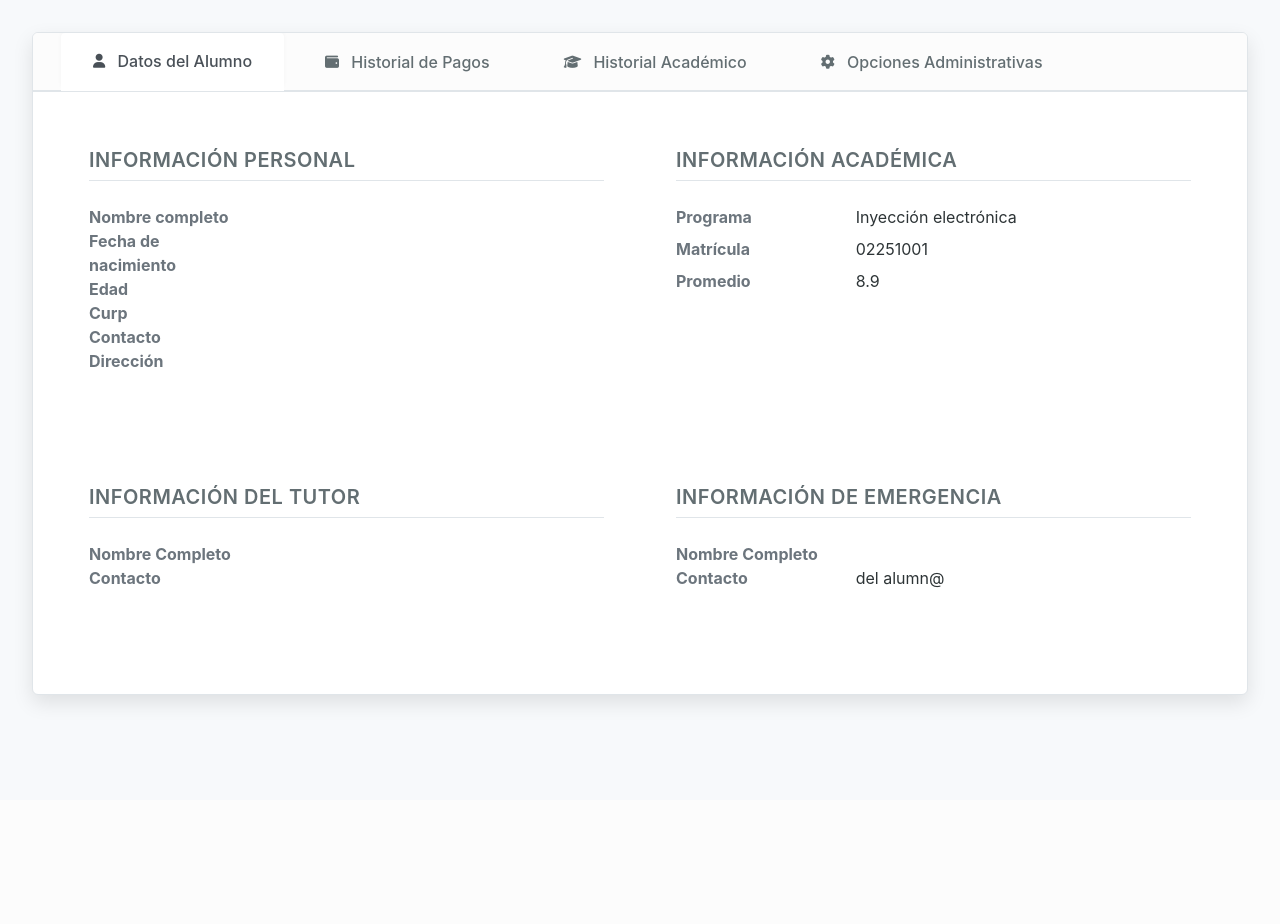
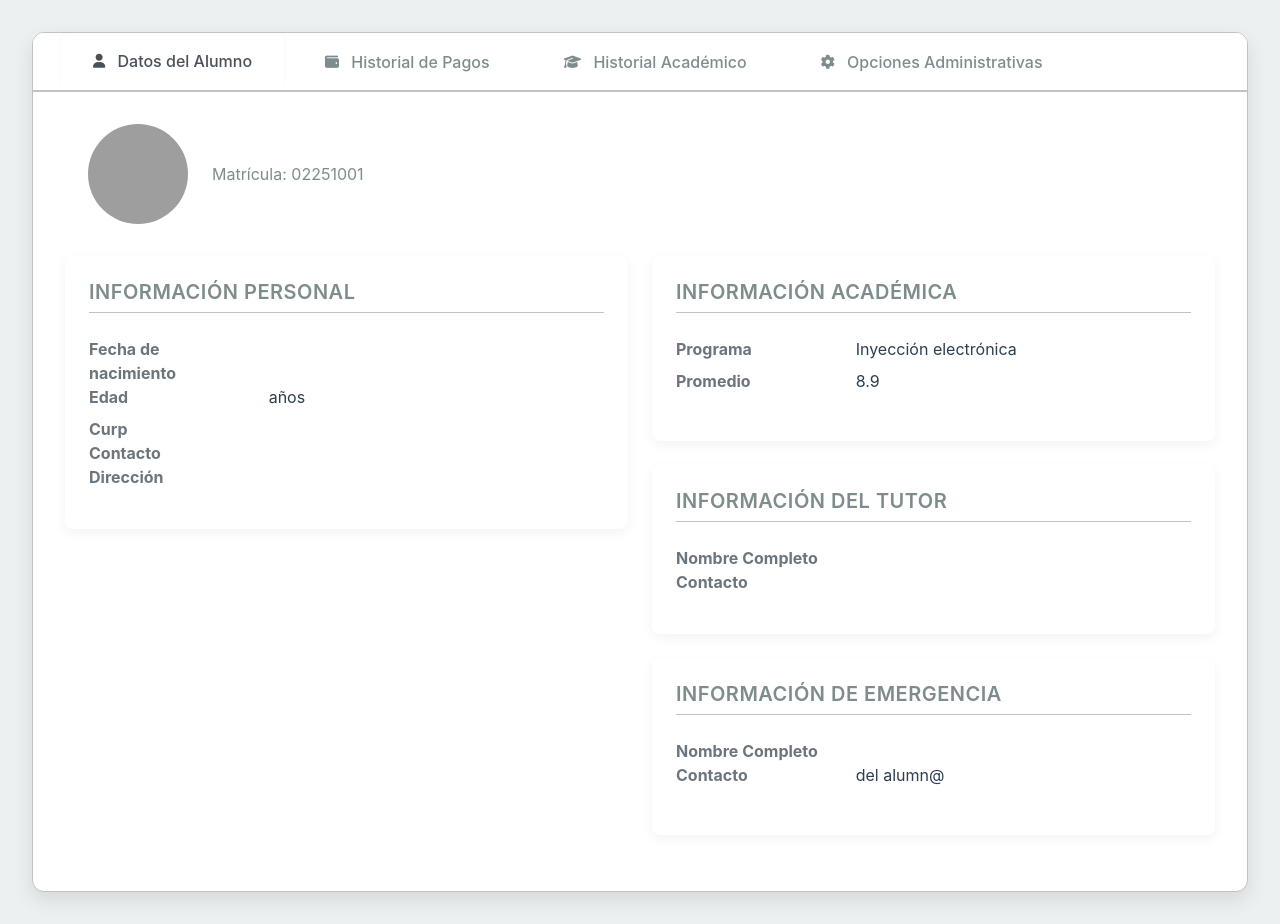
Before and after one commit to isacfesp/Agora, a PHP site: page /Modules/Alumnos/alumno.php in a window 1280 px wide. Before the commit the page ends 708 px from the top, so only its background shows below. Run offline with PHP 8.4, Linux system fonts and the light colour scheme; grey boxes are pictures that could not be loaded.

Commit message:
Mejora de diseño en alumno

```diff
--- a/Modules/Alumnos/alumno.php
+++ b/Modules/Alumnos/alumno.php
@@ -24,6 +24,7 @@ $e_nombre = isset($_GET['e_nombre']) ? $_GET['e_nombre'] : '';
 $e_parentesco = isset($_GET['e_parentesco']) ? $_GET['e_parentesco'] : '';
 $e_telefono = isset($_GET['e_telefono']) ? $_GET['e_telefono'] : '';
 ?>
+
 <!DOCTYPE html>
 <html lang="es">
 <head>
@@ -34,17 +35,17 @@ $e_telefono = isset($_GET['e_telefono']) ? $_GET['e_telefono'] : '';
     <link rel="stylesheet" href="https://cdnjs.cloudflare.com/ajax/libs/font-awesome/6.4.0/css/all.min.css">
     <style>
         :root {
-            --primary: #BBCD5D;
-            --primary-hover: #A8B850;
-            --secondary: #2D3436;
-            --success: #28A745;
-            --danger: #DC3545;
-            --warning: #FFC107;
-            --text-primary: #2D3436;
-            --text-secondary: #636E72;
-            --border: #E0E5E9;
+            --primary: #2C3E50;
+            --primary-hover: #1A252F;
+            --secondary: #34495E;
+            --success: #27AE60;
+            --danger: #E74C3C;
+            --warning: #F1C40F;
+            --text-primary: #2C3E50;
+            --text-secondary: #7F8C8D;
+            --border: #BDC3C7;
             --surface: #FFFFFF;
-            --background: #f7f9fb;
+            --background: #ECF0F1;
         }
 
         body {
@@ -59,15 +60,14 @@ $e_telefono = isset($_GET['e_telefono']) ? $_GET['e_telefono'] : '';
             margin: 2rem auto;
             background: var(--surface);
             border: 1px solid var(--border);
-            border-radius: 6px;
+            border-radius: 12px;
             overflow: hidden;
         }
 
-        /* Navegación mejorada */
         .nav-tabs {
             border-bottom: 2px solid var(--border);
             padding: 0 1.5rem;
-            background: #FCFCFC;
+            background: var(--surface);
         }
 
         .nav-link {
@@ -82,37 +82,26 @@ $e_telefono = isset($_GET['e_telefono']) ? $_GET['e_telefono'] : '';
 
         .nav-link.active {
             background: var(--primary);
-            color: #BBCD5D;
-            border-radius: 4px 4px 0 0;
+            color: var(--surface);
+            border-radius: 8px 8px 0 0;
             border: none;
             box-shadow: 0 -2px 4px rgba(0,0,0,0.03);
-        }
-
-        .nav-link.active::after {
-            content: '';
-            position: absolute;
-            bottom: -2px;
-            left: 0;
-            right: 0;
-            height: 2px;
-            background: var(--surface);
         }
 
         .nav-link:hover:not(.active) {
             background: #F5F5F5;
         }
 
-        /* Secciones de contenido */
         .tab-content {
             padding: 2rem;
         }
 
-        /* Componentes de datos */
         .data-card {
             padding: 1.5rem;
-            border-radius: 6px;
+            border-radius: 8px;
             margin-bottom: 1.5rem;
             background: var(--surface);
+            box-shadow: 0 4px 12px rgba(0, 0, 0, 0.05);
         }
 
         .data-header {
@@ -125,13 +114,12 @@ $e_telefono = isset($_GET['e_telefono']) ? $_GET['e_telefono'] : '';
             border-bottom: 1px solid var(--border);
         }
 
-        /* Sistema de botones */
         .btn-primary {
             background: var(--primary);
             border: none;
             color: var(--surface);
             padding: 0.75rem 1.5rem;
-            border-radius: 4px;
+            border-radius: 6px;
             transition: all 0.2s ease;
         }
 
@@ -145,13 +133,12 @@ $e_telefono = isset($_GET['e_telefono']) ? $_GET['e_telefono'] : '';
             border: 1px solid var(--border);
             color: var(--text-primary);
             padding: 0.75rem 1.5rem;
-            border-radius: 4px;
+            border-radius: 6px;
         }
 
-        /* Tablas profesionales */
         .table-custom {
             border: 1px solid var(--border);
-            border-radius: 6px;
+            border-radius: 8px;
             overflow: hidden;
         }
 
@@ -171,11 +158,10 @@ $e_telefono = isset($_GET['e_telefono']) ? $_GET['e_telefono'] : '';
             vertical-align: middle;
         }
 
-        /* Sistema de alertas */
         .alert-card {
             padding: 1.5rem;
             border-left: 4px solid;
-            border-radius: 4px;
+            border-radius: 6px;
             margin-bottom: 1.5rem;
         }
 
@@ -194,18 +180,42 @@ $e_telefono = isset($_GET['e_telefono']) ? $_GET['e_telefono'] : '';
             background: #E8F5E9;
         }
 
-        /* Filtros y controles */
         .filter-container {
             background: #FAFAFA;
             padding: 1.5rem;
-            border-radius: 6px;
+            border-radius: 8px;
             margin-bottom: 2rem;
         }
 
         .form-select {
             border: 1px solid var(--border);
-            border-radius: 4px;
+            border-radius: 6px;
             padding: 0.75rem 1rem;
+        }
+
+        .profile-section {
+            display: flex;
+            align-items: center;
+            margin-bottom: 2rem;
+        }
+
+        .profile-section img {
+            margin-left: 2%;
+            width: 100px;
+            height: 100px;
+            border-radius: 50%;
+            margin-right: 1.5rem;
+        }
+
+        .profile-section h2 {
+            margin: 0;
+            font-size: 1.75rem;
+            color: var(--text-primary);
+        }
+
+        .profile-section p {
+            margin: 0;
+            color: var(--text-secondary);
         }
     </style>
 </head>
@@ -245,19 +255,24 @@ $e_telefono = isset($_GET['e_telefono']) ? $_GET['e_telefono'] : '';
         <div class="tab-content">
             <!-- Sección Datos -->
             <div class="tab-pane fade show active" id="datos">
+                <div class="profile-section">
+                    <img src="https://cdn.pixabay.com/photo/2015/10/05/22/37/blank-profile-picture-973460_960_720.png" alt="Foto del Alumno">
+                    <div>
+                        <h2><?php echo $nombre . ' ' . $apaterno . ' ' . $amaterno ?></h2>
+                        <p>Matrícula: 02251001</p>
+                    </div>
+                </div>
+
                 <div class="row g-4">
                     <div class="col-md-6">
                         <div class="data-card">
                             <h5 class="data-header">Información Personal</h5>
                             <dl class="row">
-                                <dt class="col-sm-4 text-secondary">Nombre completo</dt>
-                                <dd class="col-sm-8"><?php echo $nombre . ' ' . $apaterno . ' ' . $amaterno ?></dd>
-
                                 <dt class="col-sm-4 text-secondary">Fecha de nacimiento</dt>
                                 <dd class="col-sm-8"><?php echo $nacimiento ?></dd>
 
                                 <dt class="col-sm-4 text-secondary">Edad</dt>
-                                <dd class="col-sm-8"><?php echo $edad ?></dd>
+                                <dd class="col-sm-8"><?php echo $edad ?> años</dd>
 
                                 <dt class="col-sm-4 text-secondary">Curp</dt>
                                 <dd class="col-sm-8"><?php echo $curp ?></dd>
@@ -287,16 +302,11 @@ $e_telefono = isset($_GET['e_telefono']) ? $_GET['e_telefono'] : '';
                                 <dt class="col-sm-4 text-secondary">Programa</dt>
                                 <dd class="col-sm-8">Inyección electrónica</dd>
 
-                                <dt class="col-sm-4 text-secondary">Matrícula</dt>
-                                <dd class="col-sm-8">02251001</dd>
-
                                 <dt class="col-sm-4 text-secondary">Promedio</dt>
                                 <dd class="col-sm-8">8.9</dd>
                             </dl>
                         </div>
-                    </div>
 
-                    <div class="col-md-6">
                         <div class="data-card">
                             <h5 class="data-header">Información del Tutor</h5>
                             <dl class="row">
@@ -311,9 +321,7 @@ $e_telefono = isset($_GET['e_telefono']) ? $_GET['e_telefono'] : '';
                                 </dd>
                             </dl>
                         </div>
-                    </div>
 
-                    <div class="col-md-6">
                         <div class="data-card">
                             <h5 class="data-header">Información de Emergencia</h5>
                             <dl class="row">
@@ -328,7 +336,6 @@ $e_telefono = isset($_GET['e_telefono']) ? $_GET['e_telefono'] : '';
                             </dl>
                         </div>
                     </div>
-
                 </div>
             </div>
 
```
Also changed, not shown: Modules/Config_User/uploads/67bfcbb85f30c_pexelseberhardgross1287145.jpg (added).
